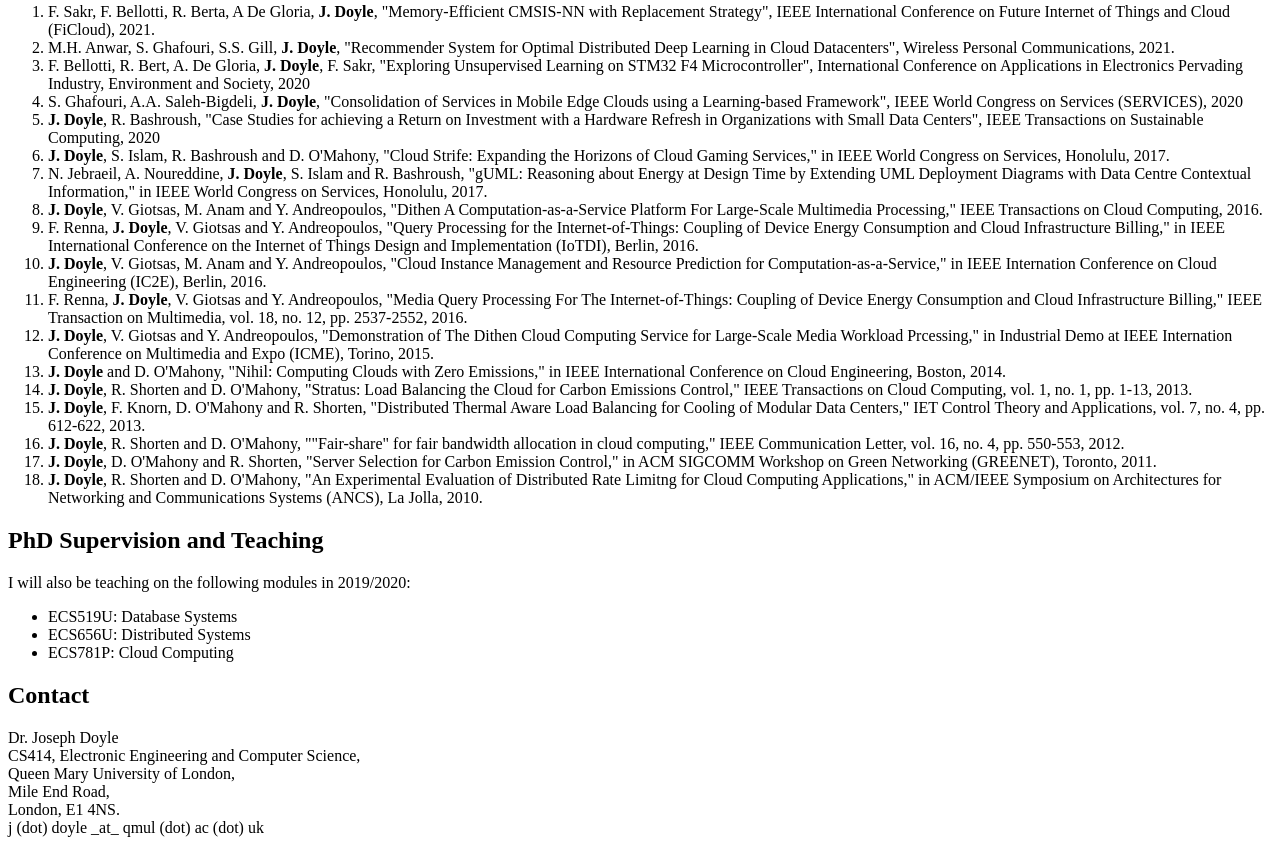
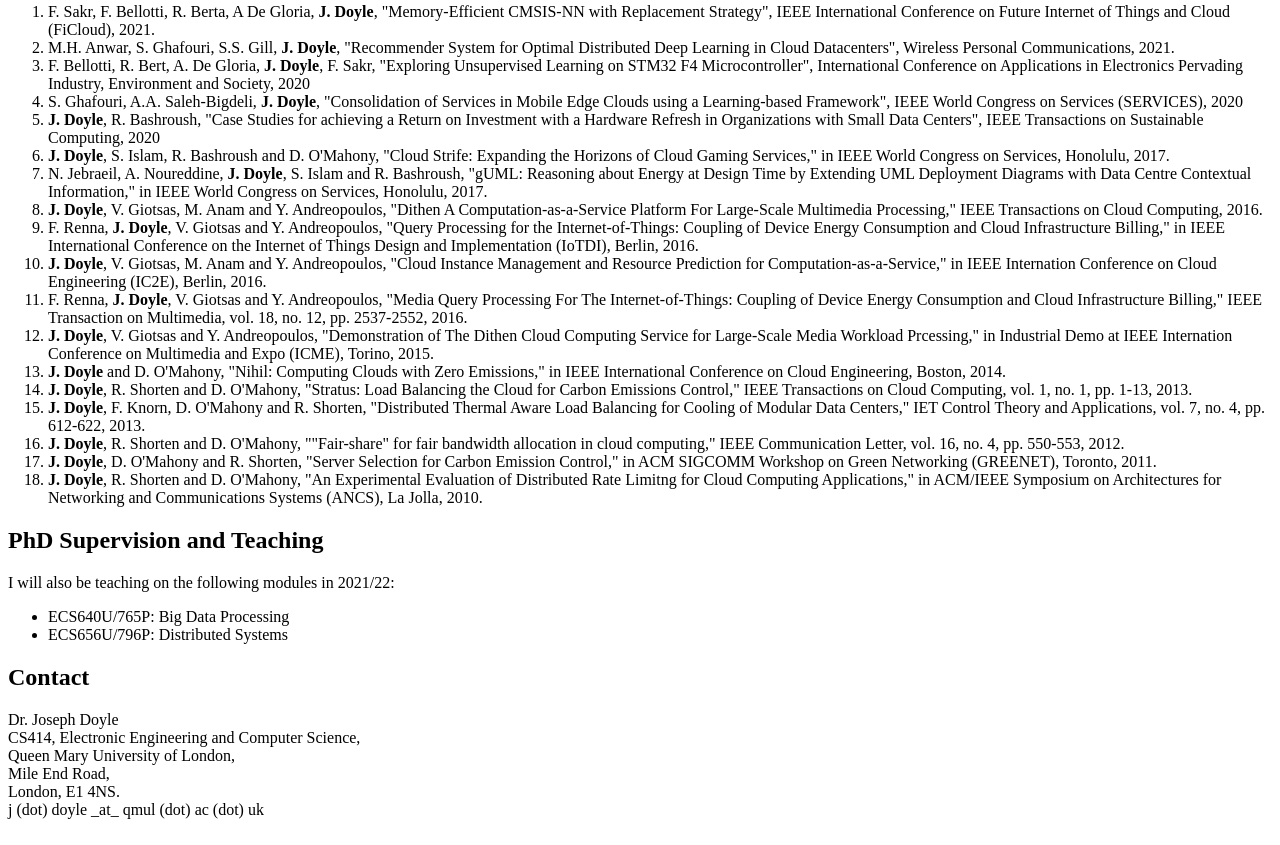
Before and after one commit to jdoyle314/jdoyle314.github.io, a plain HTML site: page index.html in a window 1280 px wide. Shown: the part 368-1213 px from the top of the page. Drawn offline with Linux system fonts and the light colour scheme.

Commit message:
Update index.html

```diff
--- a/index.html
+++ b/index.html
@@ -37,11 +37,10 @@ I have been involved in the following projects as part of the startup I co-found
 </ol>
 
 <h2> PhD Supervision and Teaching </h2>
-<p> I will also be teaching on the following modules in 2019/2020:</p>
+I will also be teaching on the following modules in 2021/22:
 <ul>
-<li> ECS519U: Database Systems
-<li> ECS656U: Distributed Systems
-<li> ECS781P: Cloud Computing
+<li> ECS640U/765P: Big Data Processing
+<li> ECS656U/796P: Distributed Systems
 </ul>
 <h2> Contact </h2>
 Dr. Joseph Doyle <br>
```
